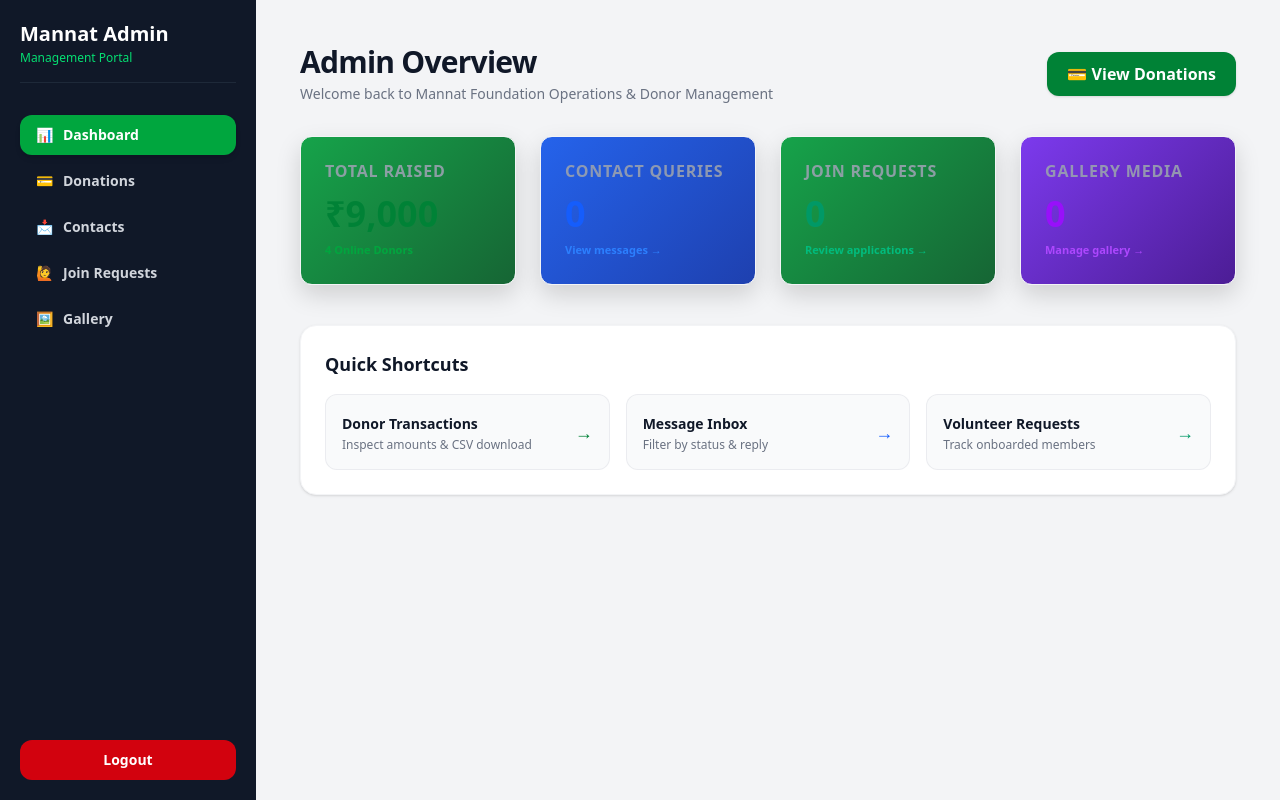
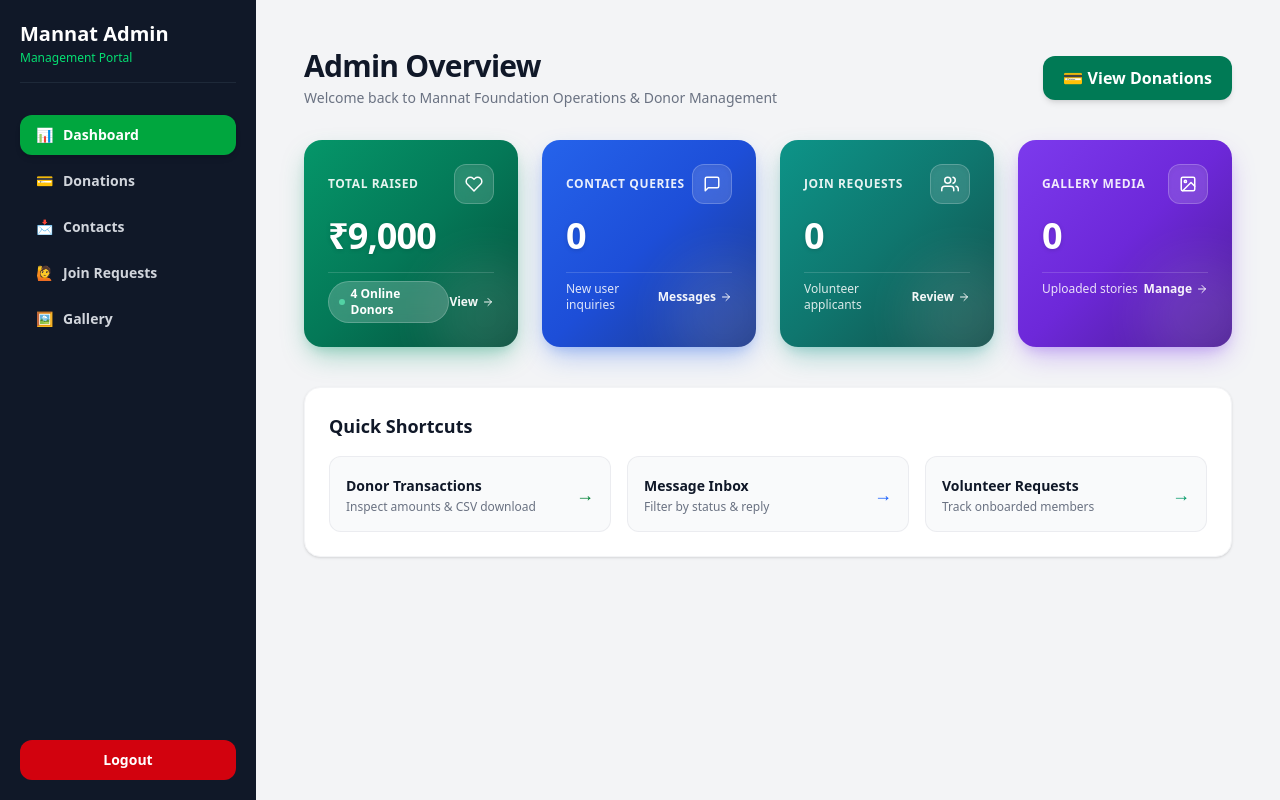
Before and after one commit to Dhiraj10002/mannat-frontend, a React (Vite) app: page /admin in a window 1280 px wide. Built offline with nearby package versions, Linux system fonts and the light colour scheme; no server answers; sample sign-in values are in the browser's storage.

Commit message:
Elevate admin dashboard stat cards with rich gradients, high-contrast typography, and glass icons

```diff
--- a/src/admin/pages/Dashboard.css
+++ b/src/admin/pages/Dashboard.css
@@ -1,45 +1,36 @@
 .dashboard {
-  padding: 20px;
-}
-
-.page-title {
-  font-size: 22px;
-  font-weight: 600;
-  margin-bottom: 20px;
-}
-
-.stats-grid {
-  display: grid;
-  grid-template-columns: repeat(auto-fit, minmax(220px, 1fr));
-  gap: 20px;
+  padding: 24px;
 }
 
 .stat-card {
+  position: relative;
   padding: 24px;
-  border-radius: 12px;
-  color: white;
-  box-shadow: 0 10px 25px rgba(0, 0, 0, 0.15);
+  border-radius: 18px;
+  color: #ffffff;
+  transition: all 0.3s cubic-bezier(0.4, 0, 0.2, 1);
+  overflow: hidden;
 }
 
-.stat-card h3 {
-  font-size: 16px;
-  margin-bottom: 10px;
-  opacity: 0.9;
+.stat-card:hover {
+  transform: translateY(-4px);
 }
 
-.stat-card p {
-  font-size: 36px;
-  font-weight: bold;
+.stat-card.card-donations {
+  background: linear-gradient(135deg, #059669 0%, #047857 50%, #064e3b 100%);
+  box-shadow: 0 12px 28px -6px rgba(5, 150, 105, 0.4), 0 6px 12px -4px rgba(5, 150, 105, 0.2);
 }
 
-.blue {
-  background: linear-gradient(135deg, #2563eb, #1e40af);
+.stat-card.card-contacts {
+  background: linear-gradient(135deg, #2563eb 0%, #1d4ed8 50%, #1e3a8a 100%);
+  box-shadow: 0 12px 28px -6px rgba(37, 99, 235, 0.4), 0 6px 12px -4px rgba(37, 99, 235, 0.2);
 }
 
-.green {
-  background: linear-gradient(135deg, #16a34a, #166534);
+.stat-card.card-join {
+  background: linear-gradient(135deg, #0d9488 0%, #0f766e 50%, #134e4a 100%);
+  box-shadow: 0 12px 28px -6px rgba(13, 148, 136, 0.4), 0 6px 12px -4px rgba(13, 148, 136, 0.2);
 }
 
-.purple {
-  background: linear-gradient(135deg, #7c3aed, #4c1d95);
+.stat-card.card-gallery {
+  background: linear-gradient(135deg, #7c3aed 0%, #6d28d9 50%, #4c1d95 100%);
+  box-shadow: 0 12px 28px -6px rgba(124, 58, 237, 0.4), 0 6px 12px -4px rgba(124, 58, 237, 0.2);
 }
--- a/src/admin/pages/Dashboard.jsx
+++ b/src/admin/pages/Dashboard.jsx
@@ -1,6 +1,13 @@
 import { useEffect, useState } from "react";
 import { Link } from "react-router-dom";
 import { Helmet } from "react-helmet-async";
+import {
+  FiHeart,
+  FiMessageSquare,
+  FiUsers,
+  FiImage,
+  FiArrowRight,
+} from "react-icons/fi";
 import adminApi from "../services/api";
 import "./Dashboard.css";
 
@@ -56,7 +63,7 @@
         <meta name="robots" content="noindex, nofollow" />
       </Helmet>
 
-      <div className="dashboard max-w-7xl mx-auto p-4">
+      <div className="dashboard max-w-7xl mx-auto p-4 sm:p-6">
         <div className="flex flex-col md:flex-row md:items-center justify-between gap-4 mb-8">
           <div>
             <h2 className="text-3xl font-extrabold text-gray-900 tracking-tight">
@@ -69,7 +76,7 @@
 
           <Link
             to="/admin/donations"
-            className="inline-flex items-center gap-2 bg-green-700 hover:bg-green-800 text-white px-5 py-2.5 rounded-xl font-semibold shadow transition self-start md:self-auto"
+            className="inline-flex items-center gap-2 bg-emerald-700 hover:bg-emerald-800 text-white px-5 py-2.5 rounded-xl font-semibold shadow-md transition self-start md:self-auto"
           >
             <span>💳 View Donations</span>
           </Link>
@@ -77,61 +84,117 @@
 
         {/* Stats Grid */}
         <div className="grid grid-cols-1 sm:grid-cols-2 lg:grid-cols-4 gap-6 mb-10">
-          <div className="stat-card green bg-white p-6 rounded-2xl shadow-sm border border-gray-100">
-            <h3 className="text-xs font-bold text-gray-400 uppercase tracking-wider">
+          {/* Total Raised */}
+          <div className="stat-card card-donations">
+            <div className="absolute -right-6 -bottom-6 w-28 h-28 bg-white/10 rounded-full blur-xl pointer-events-none" />
+            <div className="flex items-center justify-between relative z-10">
+              <h3 className="text-xs font-bold text-white/90 uppercase tracking-wider">
                 Total Raised
               </h3>
-            <p className="text-3xl font-black text-green-700 mt-2">
+              <div className="w-10 h-10 rounded-xl bg-white/15 border border-white/20 backdrop-blur-md flex items-center justify-center text-white text-lg shadow-inner">
+                <FiHeart />
+              </div>
+            </div>
+            <p className="text-3xl sm:text-4xl font-black text-white mt-3 tracking-tight relative z-10 drop-shadow-sm">
               ₹{stats.totalFunds.toLocaleString("en-IN")}
             </p>
-            <span className="text-[11px] text-green-600 font-semibold mt-1 inline-block">
+            <div className="mt-4 flex items-center justify-between relative z-10 pt-2 border-t border-white/15">
+              <span className="inline-flex items-center gap-1.5 px-2.5 py-1 rounded-full bg-white/20 text-white text-xs font-semibold backdrop-blur-sm border border-white/20">
+                <span className="w-1.5 h-1.5 rounded-full bg-emerald-300 animate-pulse" />
                 {stats.donationsCount} Online Donors
               </span>
+              <Link
+                to="/admin/donations"
+                className="text-xs font-semibold text-white/95 hover:text-white flex items-center gap-1 transition group"
+              >
+                <span>View</span>
+                <FiArrowRight className="transition-transform group-hover:translate-x-1" />
+              </Link>
+            </div>
           </div>
 
-          <div className="stat-card blue bg-white p-6 rounded-2xl shadow-sm border border-gray-100">
-            <h3 className="text-xs font-bold text-gray-400 uppercase tracking-wider">
+          {/* Contact Queries */}
+          <div className="stat-card card-contacts">
+            <div className="absolute -right-6 -bottom-6 w-28 h-28 bg-white/10 rounded-full blur-xl pointer-events-none" />
+            <div className="flex items-center justify-between relative z-10">
+              <h3 className="text-xs font-bold text-white/90 uppercase tracking-wider">
                 Contact Queries
               </h3>
-            <p className="text-3xl font-black text-blue-600 mt-2">
+              <div className="w-10 h-10 rounded-xl bg-white/15 border border-white/20 backdrop-blur-md flex items-center justify-center text-white text-lg shadow-inner">
+                <FiMessageSquare />
+              </div>
+            </div>
+            <p className="text-3xl sm:text-4xl font-black text-white mt-3 tracking-tight relative z-10 drop-shadow-sm">
               {stats.contacts}
             </p>
+            <div className="mt-4 flex items-center justify-between relative z-10 pt-2 border-t border-white/15">
+              <span className="text-xs font-medium text-white/85">
+                New user inquiries
+              </span>
               <Link
                 to="/admin/contacts"
-              className="text-[11px] text-blue-500 font-semibold mt-1 inline-block hover:underline"
+                className="text-xs font-semibold text-white/95 hover:text-white flex items-center gap-1 transition group"
               >
-              View messages →
+                <span>Messages</span>
+                <FiArrowRight className="transition-transform group-hover:translate-x-1" />
               </Link>
             </div>
+          </div>
 
-          <div className="stat-card green bg-white p-6 rounded-2xl shadow-sm border border-gray-100">
-            <h3 className="text-xs font-bold text-gray-400 uppercase tracking-wider">
+          {/* Join Requests */}
+          <div className="stat-card card-join">
+            <div className="absolute -right-6 -bottom-6 w-28 h-28 bg-white/10 rounded-full blur-xl pointer-events-none" />
+            <div className="flex items-center justify-between relative z-10">
+              <h3 className="text-xs font-bold text-white/90 uppercase tracking-wider">
                 Join Requests
               </h3>
-            <p className="text-3xl font-black text-emerald-600 mt-2">
+              <div className="w-10 h-10 rounded-xl bg-white/15 border border-white/20 backdrop-blur-md flex items-center justify-center text-white text-lg shadow-inner">
+                <FiUsers />
+              </div>
+            </div>
+            <p className="text-3xl sm:text-4xl font-black text-white mt-3 tracking-tight relative z-10 drop-shadow-sm">
               {stats.joinUs}
             </p>
+            <div className="mt-4 flex items-center justify-between relative z-10 pt-2 border-t border-white/15">
+              <span className="text-xs font-medium text-white/85">
+                Volunteer applicants
+              </span>
               <Link
                 to="/admin/join-us"
-              className="text-[11px] text-emerald-500 font-semibold mt-1 inline-block hover:underline"
+                className="text-xs font-semibold text-white/95 hover:text-white flex items-center gap-1 transition group"
               >
-              Review applications →
+                <span>Review</span>
+                <FiArrowRight className="transition-transform group-hover:translate-x-1" />
               </Link>
             </div>
+          </div>
 
-          <div className="stat-card purple bg-white p-6 rounded-2xl shadow-sm border border-gray-100">
-            <h3 className="text-xs font-bold text-gray-400 uppercase tracking-wider">
+          {/* Gallery Media */}
+          <div className="stat-card card-gallery">
+            <div className="absolute -right-6 -bottom-6 w-28 h-28 bg-white/10 rounded-full blur-xl pointer-events-none" />
+            <div className="flex items-center justify-between relative z-10">
+              <h3 className="text-xs font-bold text-white/90 uppercase tracking-wider">
                 Gallery Media
               </h3>
-            <p className="text-3xl font-black text-purple-600 mt-2">
+              <div className="w-10 h-10 rounded-xl bg-white/15 border border-white/20 backdrop-blur-md flex items-center justify-center text-white text-lg shadow-inner">
+                <FiImage />
+              </div>
+            </div>
+            <p className="text-3xl sm:text-4xl font-black text-white mt-3 tracking-tight relative z-10 drop-shadow-sm">
               {stats.gallery}
             </p>
+            <div className="mt-4 flex items-center justify-between relative z-10 pt-2 border-t border-white/15">
+              <span className="text-xs font-medium text-white/85">
+                Uploaded stories
+              </span>
               <Link
                 to="/admin/gallery"
-              className="text-[11px] text-purple-500 font-semibold mt-1 inline-block hover:underline"
+                className="text-xs font-semibold text-white/95 hover:text-white flex items-center gap-1 transition group"
               >
-              Manage gallery →
+                <span>Manage</span>
+                <FiArrowRight className="transition-transform group-hover:translate-x-1" />
               </Link>
+            </div>
           </div>
         </div>
 
```
Lines whose indentation alone changed are shown as unchanged.
